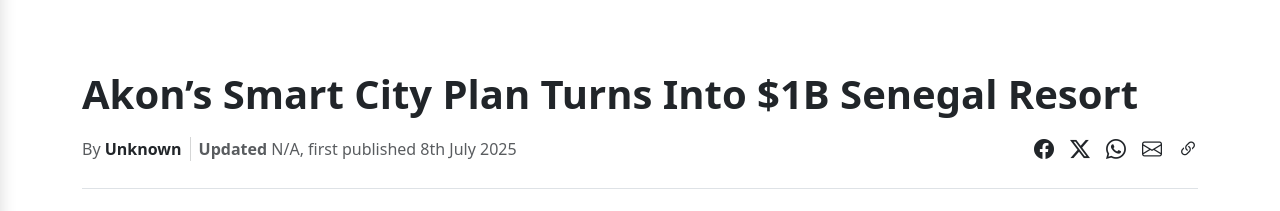
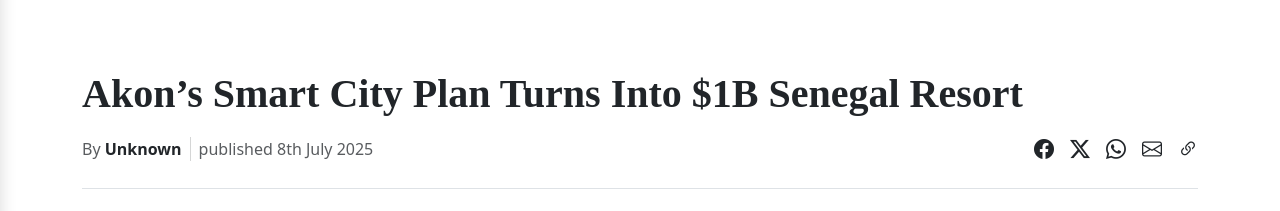
Before and after one commit to cosmokoala39/site-examiner, a Next.js app: page /business/akon-city-senegal-turns-into-resort in a window 1280 px wide. Shown: the part 270-481 px from the top of the page. Built offline with nearby package versions, Linux system fonts and the light colour scheme.

Commit message:
last examinara

```diff
--- a/src/app/[category]/[slug]/page.tsx
+++ b/src/app/[category]/[slug]/page.tsx
@@ -78,7 +78,7 @@
     <div className="container py-5">
       {/* ---------- Header ---------- */}
       <div className="py-4 border-bottom">
-        <h1 className="fw-bold mb-3">{article.title}</h1>
+        <h1 className="fw-bold mb-3" style={{ fontFamily: 'Merriweather, serif' }}>{article.title}</h1>
 
         <div className="d-flex flex-column flex-md-row align-items-start align-items-md-center gap-3 justify-content-between">
           <div className="d-flex flex-column flex-sm-row align-items-start align-items-sm-center gap-2 text-muted flex-wrap">
@@ -90,8 +90,8 @@
             </div>
             <div className="vr d-none d-sm-block"></div>
             <div>
-              <strong>Updated</strong> {article.updated || "N/A"}, first
-              published {article.date}
+              <strong></strong>
+              published  {article.date}
             </div>
           </div>
 
```
